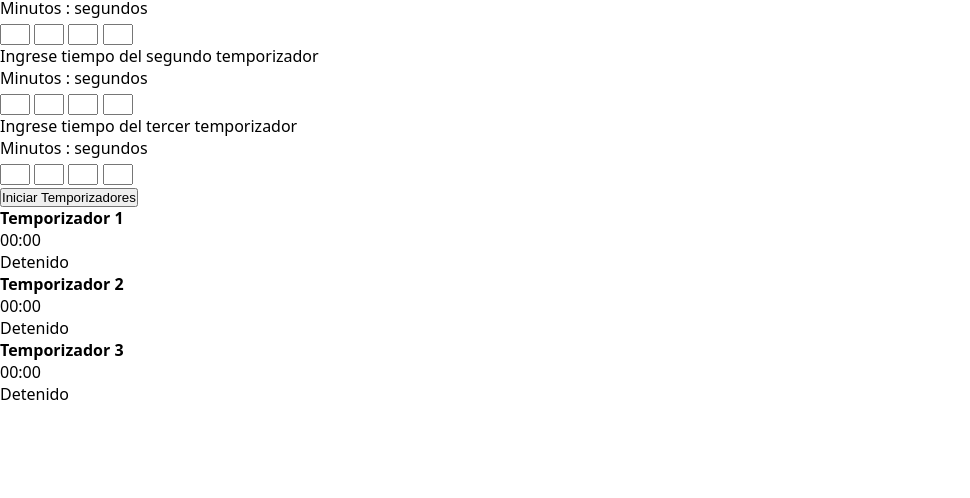
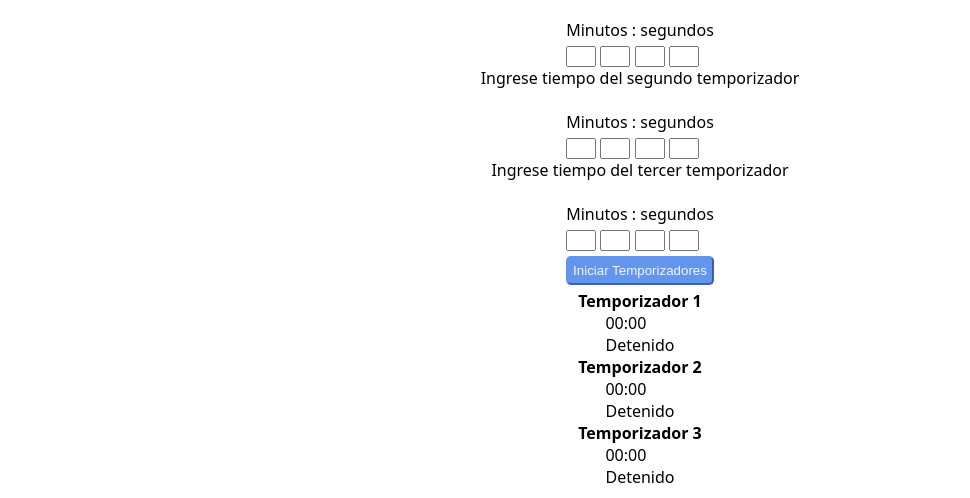
Before and after one commit to Zhyex/parcial3Front, a plain HTML site: page index.html in a window 1280 px wide. Shown: the part 406-904 px from the top of the page, without its empty margins (0-970 px from the left). Before the commit the page ends 811 px from the top, so only its background shows below. Drawn offline with Linux system fonts and the light colour scheme.

Commit message:
asdasdasdads

```diff
--- a/main.js
+++ b/main.js
@@ -78,7 +78,7 @@ function startSequentialTimers() {
     }
 
     // Iniciar el primer cronómetro
-    startTimer(timeCrono, timerDisplay1, estado1, () => {
+    startTimer(totalTime1, timerDisplay1, estadoTimer1, () => {
         // Cuando el primer cronómetro termine, iniciar el segundo cronómetro
         startTimer(totalTime1, timerDisplay2, estadoTimer2);
     });
--- a/style.css
+++ b/style.css
@@ -40,3 +40,26 @@ h1{
     color: cornflowerblue;
     border-radius: 5px;
 }
+
+.containerTwo{
+    display: flex;
+    flex-direction: column;
+    align-items: center;
+    margin-bottom: 10px;
+}
+
+.containerTwo button{
+    display: block;
+    margin-top: 5px;
+    margin-bottom: 5px;
+    padding: 5px;
+    background-color: cornflowerblue;
+    color: aliceblue;
+    border-radius: 5px;
+    border-color: cornflowerblue;
+}
+.containerTwo button:hover{
+    background-color: aliceblue;
+    color: cornflowerblue;
+    border-radius: 5px;
+}
```
